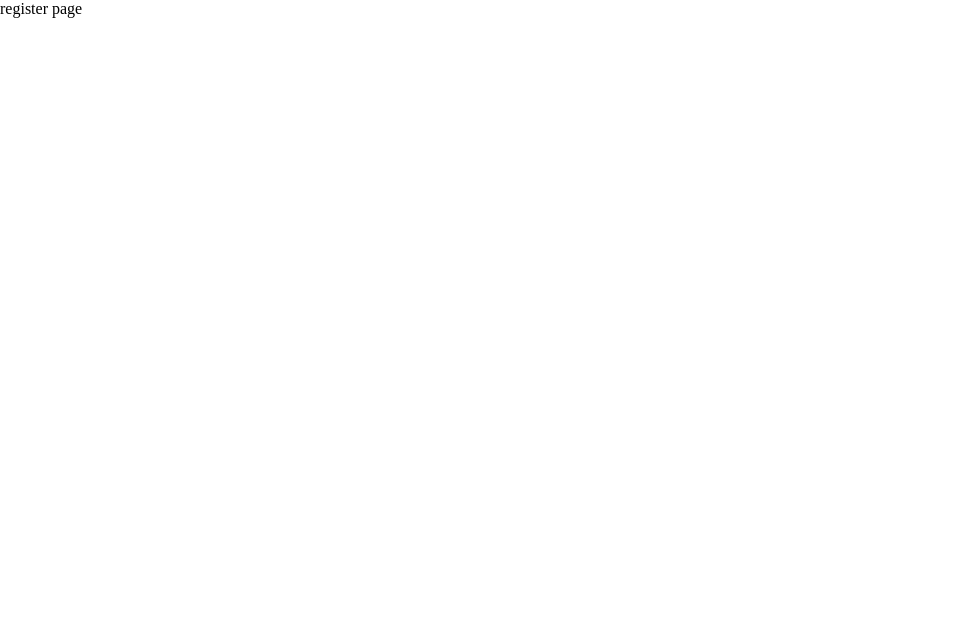
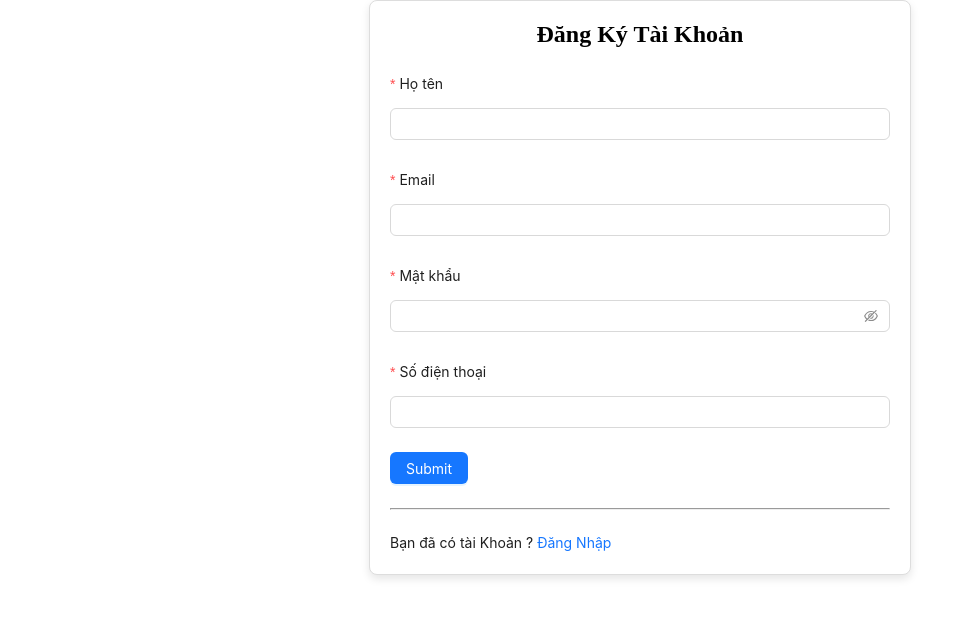
Before and after one commit to Thunggg/react-test-fresher, a React (Vite) app: page /register in a window 1280 px wide. Shown: the top 618 px of the page, without its empty margins (0-974 px from the left). Built offline with nearby package versions, Linux system fonts and the light colour scheme.

Commit message:
design form register

```diff
--- a/package.json
+++ b/package.json
@@ -10,6 +10,8 @@
     "preview": "vite preview"
   },
   "dependencies": {
+    "@ant-design/icons": "5.5.1",
+    "antd": "5.21.6",
     "react": "^18.3.1",
     "react-dom": "^18.3.1",
     "react-router-dom": "6.27.0",
--- a/src/main.tsx
+++ b/src/main.tsx
@@ -17,6 +17,7 @@ const router = createBrowserRouter([
     element: <Layout />,
     children: [
       {
+        index: true,
         path: "/book",
         element: <BookPage />,
       },
--- /dev/null
+++ b/src/pages/client/auth/register.scss
@@ -0,0 +1,18 @@
+
+
+.container{
+    max-width: 500px;
+    margin: 0 auto;
+    padding: 20px;
+    border: 1px solid #ddd;
+    border-radius: 8px;
+    box-shadow: 0 4px 8px rgba(0, 0, 0, 0.1);
+    background-color: #fff;
+
+    h2{
+        text-align: center;
+        margin-bottom: 20px;
+        width: 100%;
+    }
+
+}
--- a/src/pages/client/auth/register.tsx
+++ b/src/pages/client/auth/register.tsx
@@ -1,8 +1,90 @@
+import type { FormProps } from 'antd';
+import { Button, Checkbox, Form, Input } from 'antd';
+import './register.scss'
+import { Link } from 'react-router-dom';
+import { useState } from 'react';
+
+type FieldType = {
+    username?: string;
+    password?: string;
+    email?: string;
+    phone?: string;
+};
+
+
 const RegisterPage = () => {
+
+    const [isSubmit, setIsSubmit] = useState(false);
+
+    const onFinish: FormProps<FieldType>['onFinish'] = (values) => {
+        console.log('Success:', values);
+    };
+
+    const onFinishFailed: FormProps<FieldType>['onFinishFailed'] = (errorInfo) => {
+        console.log('Failed:', errorInfo);
+    };
+
     return (
-        <div>
-            register page
-        </div>
+        <>
+            <div className='container'>
+                <h2>Đăng Ký Tài Khoản</h2>
+                <Form
+                    name="basic"
+                    className='form'
+                    labelCol={{ span: 24 }}
+                    // wrapperCol={{ span: 16 }}
+                    style={{ maxWidth: 600 }}
+                    initialValues={{ remember: true }}
+                    onFinish={onFinish}
+                    onFinishFailed={onFinishFailed}
+                    autoComplete="off"
+                >
+                    <Form.Item<FieldType>
+                        label="Họ tên"
+                        name="username"
+                        rules={[{ required: true, message: 'Please input your username!' }]}
+                    >
+                        <Input />
+                    </Form.Item>
+
+                    <Form.Item<FieldType>
+                        label="Email"
+                        name="email"
+                        rules={[{ type: "email", required: true, message: 'Please input your email!' }]}
+                    >
+                        <Input />
+                    </Form.Item>
+
+
+                    <Form.Item<FieldType>
+                        label="Mật khẩu"
+                        name="password"
+                        rules={[{ required: true, message: 'Please input your password!' }]}
+                    >
+                        <Input.Password />
+                    </Form.Item>
+
+                    <Form.Item<FieldType>
+                        label="Số điện thoại"
+                        name="phone"
+                        rules={[{ required: true, message: 'Please input your number phone!' }]}
+                    >
+                        <Input />
+                    </Form.Item>
+
+                    <Form.Item label={null}>
+                        <Button type="primary" htmlType="submit" loading={isSubmit}>
+                            Submit
+                        </Button>
+                    </Form.Item>
+
+                    <hr />
+                    <br />
+                    <span>Bạn đã có tài Khoản ? </span>
+                    <Link to="/login" className="login-link">Đăng Nhập</Link>
+                </Form>
+            </div>
+        </>
     )
 }
 
```
Also changed, not shown: 1 other file (tests, documents, lock files or other folders).
